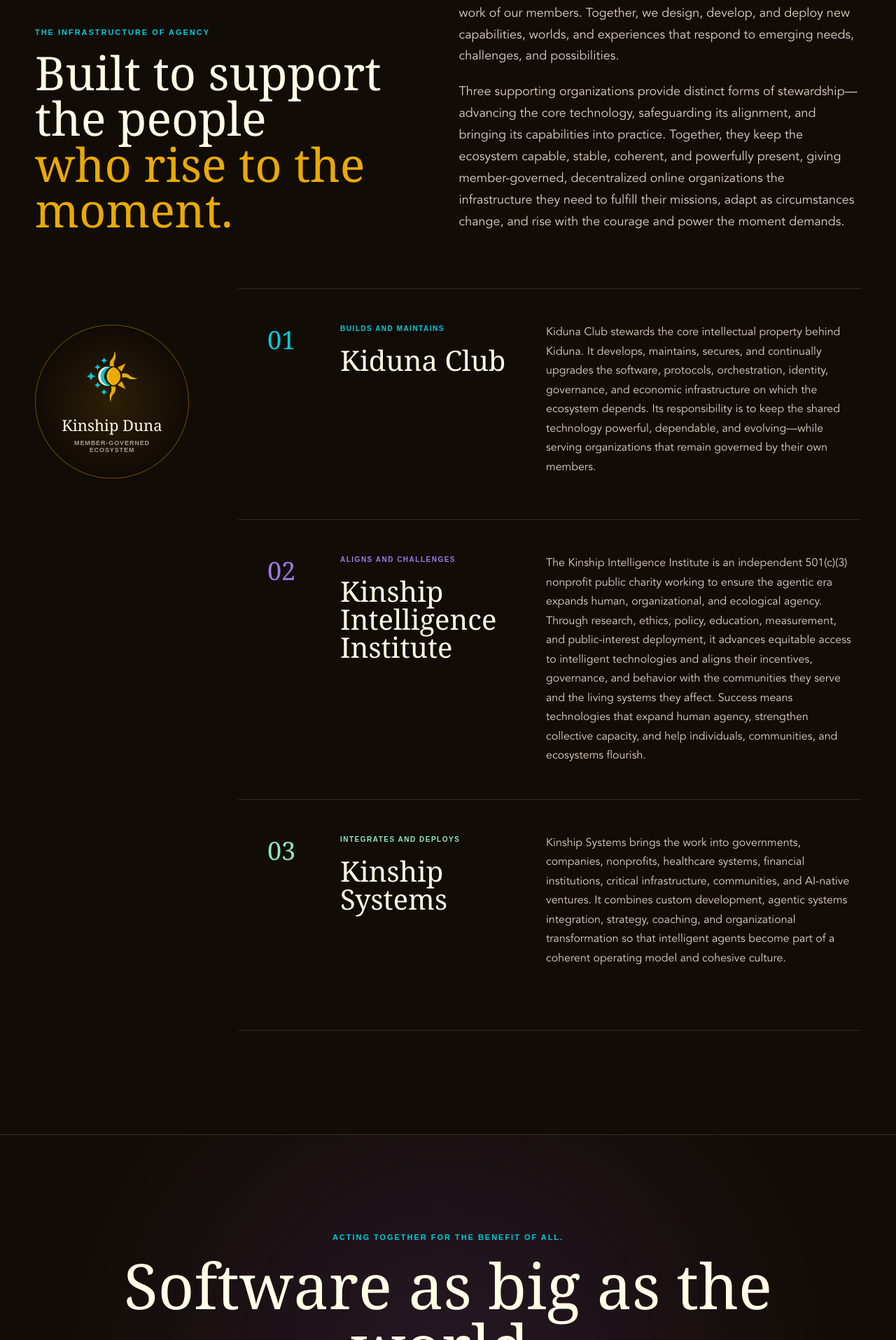
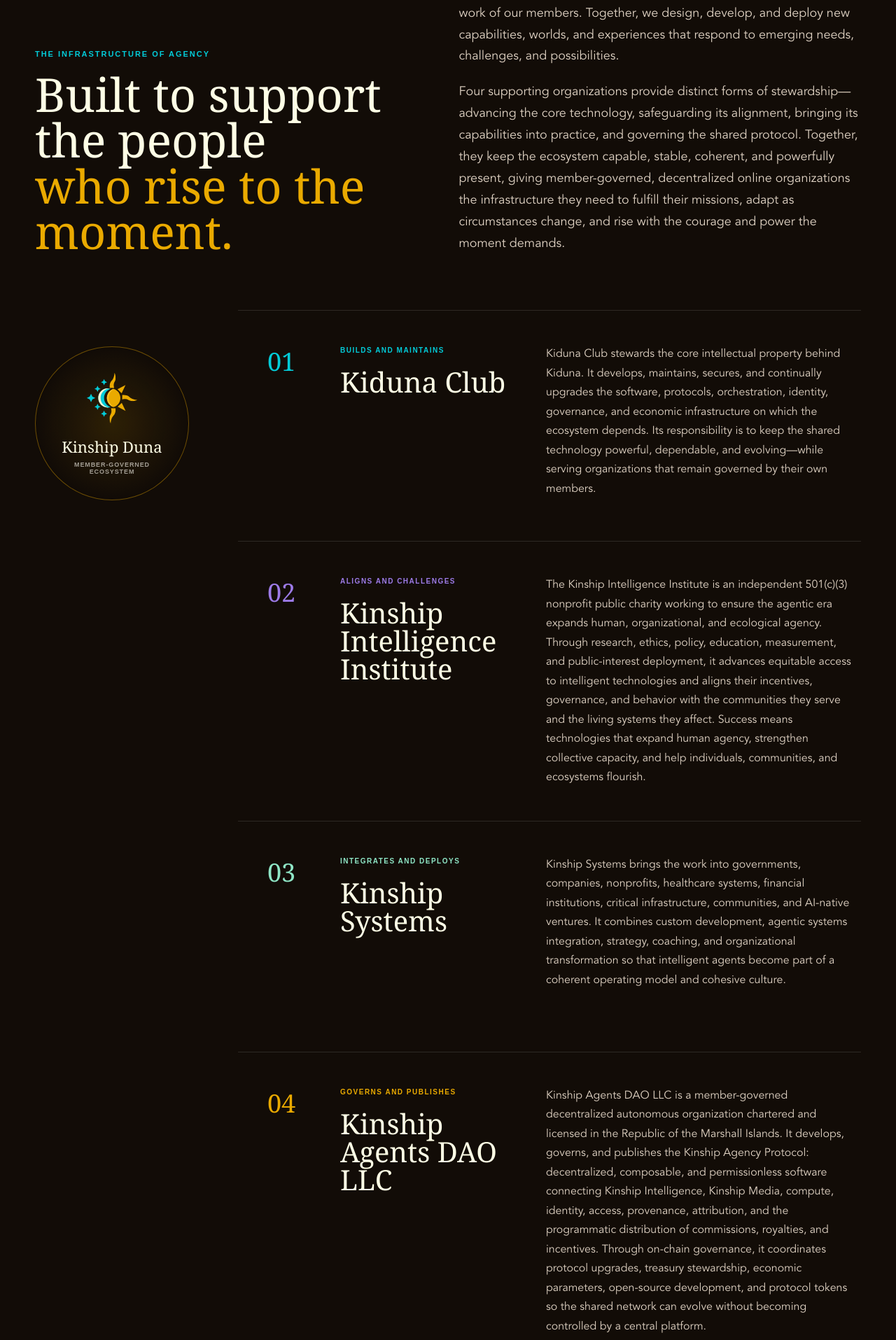
Before and after one commit to uncle-psy/kiduna, a Next.js app: page /about-our-work in a window 1280 px wide. Shown: the part 6385-8300 px from the top of the page at 70% size. Built offline with nearby package versions, Linux system fonts and the light colour scheme; a web font is replaced by a local one.

Commit message:
Add Kinship Agents DAO to agency infrastructure

```diff
--- a/app/about-our-work/about.module.css
+++ b/app/about-our-work/about.module.css
@@ -88,6 +88,7 @@
 .organizationCard > p { margin: 0; color: var(--fg-muted); font-size: 16px; line-height: 1.72; }
 .organizationCard:nth-child(2) .organizationNumber, .organizationCard:nth-child(2) .organizationRole { color: #9d7be8; }
 .organizationCard:nth-child(3) .organizationNumber, .organizationCard:nth-child(3) .organizationRole { color: var(--mint); }
+.organizationCard:nth-child(4) .organizationNumber, .organizationCard:nth-child(4) .organizationRole { color: #eaaa00; }
 
 .closing { padding: 140px 32px; text-align: center; border-top: 1px solid var(--border); border-bottom: 1px solid var(--border); background: radial-gradient(circle at 50% 48%,rgba(42,26,43,.84),transparent 34rem),var(--bg-deep); }
 .closing h2 { max-width: 1100px; margin: 0 auto; font-size: clamp(52px,7vw,90px); line-height: .97; }
--- a/app/about-our-work/page.tsx
+++ b/app/about-our-work/page.tsx
@@ -70,6 +70,10 @@ const organizations = [
   {
     number: "03", role: "Integrates and deploys", title: "Kinship Systems",
     copy: "Kinship Systems brings the work into governments, companies, nonprofits, healthcare systems, financial institutions, critical infrastructure, communities, and AI-native ventures. It combines custom development, agentic systems integration, strategy, coaching, and organizational transformation so that intelligent agents become part of a coherent operating model and cohesive culture.",
+  },
+  {
+    number: "04", role: "Governs and publishes", title: "Kinship Agents DAO LLC",
+    copy: "Kinship Agents DAO LLC is a member-governed decentralized autonomous organization chartered and licensed in the Republic of the Marshall Islands. It develops, governs, and publishes the Kinship Agency Protocol: decentralized, composable, and permissionless software connecting Kinship Intelligence, Kinship Media, compute, identity, access, provenance, attribution, and the programmatic distribution of commissions, royalties, and incentives. Through on-chain governance, it coordinates protocol upgrades, treasury stewardship, economic parameters, open-source development, and protocol tokens so the shared network can evolve without becoming controlled by a central platform.",
   },
 ];
 
@@ -167,7 +171,7 @@ export default function AboutOurWork() {
           <div><p className="eyebrow">The Infrastructure of Agency</p><h2>Built to support the people<span>who rise to the moment.</span></h2></div>
           <div className={styles.introCopy}>
             <p>Kinship Duna and the wider ecosystem continually evolve through the work of our members. Together, we design, develop, and deploy new capabilities, worlds, and experiences that respond to emerging needs, challenges, and possibilities.</p>
-            <p>Three supporting organizations provide distinct forms of stewardship—advancing the core technology, safeguarding its alignment, and bringing its capabilities into practice. Together, they keep the ecosystem capable, stable, coherent, and powerfully present, giving member-governed, decentralized online organizations the infrastructure they need to fulfill their missions, adapt as circumstances change, and rise with the courage and power the moment demands.</p>
+            <p>Four supporting organizations provide distinct forms of stewardship—advancing the core technology, safeguarding its alignment, bringing its capabilities into practice, and governing the shared protocol. Together, they keep the ecosystem capable, stable, coherent, and powerfully present, giving member-governed, decentralized online organizations the infrastructure they need to fulfill their missions, adapt as circumstances change, and rise with the courage and power the moment demands.</p>
           </div>
         </div>
         <div className={styles.organizationMap}>
```
